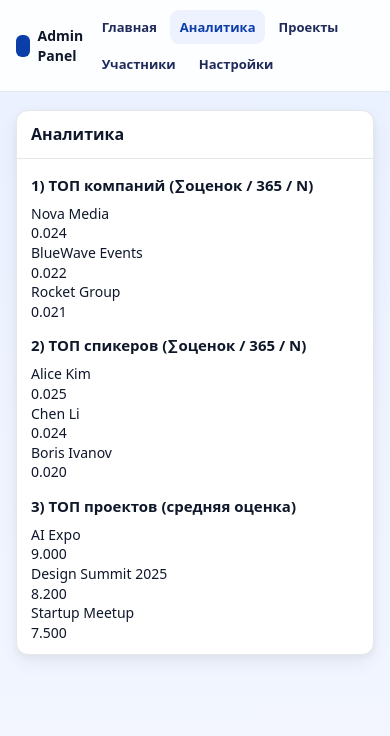
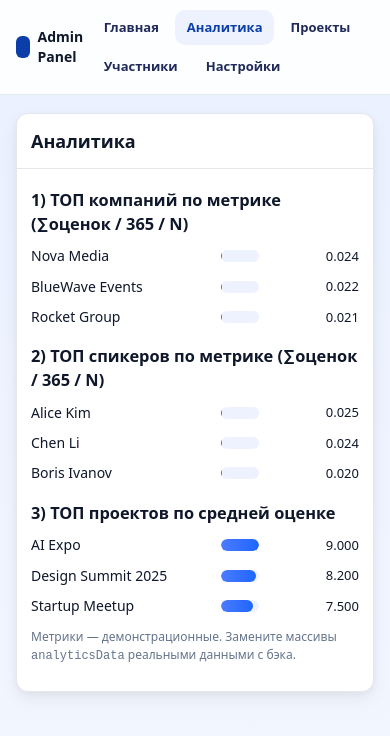
Before and after one commit to BahromovAbdulatif/second, a plain HTML site: page index.html in a window 390 px wide. Both pictures are taken after a click on the link "Аналитика". Drawn offline with Linux system fonts and the light colour scheme.

Commit message:
Update index.html

```diff
--- a/index.html
+++ b/index.html
@@ -16,7 +16,7 @@
   body{
     margin:0;background:linear-gradient(180deg,#e9f0ff 0%, #f6f8ff 120%);
     font-family:system-ui,-apple-system,Segoe UI,Roboto,Ubuntu,Arial,sans-serif;
-    font-size:14px; line-height:1.4; color:var(--ink)
+    font-size:14px; line-height:1.45; color:var(--ink)
   }
   a{color:inherit;text-decoration:none}
 
@@ -25,16 +25,16 @@
   .topbar-inner{max-width:1280px;margin:0 auto;display:flex;align-items:center;justify-content:space-between;padding:10px 16px}
   .brand{display:flex;gap:8px;align-items:center;font-weight:800}
   .brand-badge{width:22px;height:22px;border-radius:6px;background:#0b3ea9}
-  .tabs{display:flex;gap:4px;flex-wrap:wrap}
-  .tab{padding:8px 10px;border-radius:9px;cursor:pointer;font-weight:700;color:#1f2a5a;font-size:13px}
+  .tabs{display:flex;gap:6px;flex-wrap:wrap}
+  .tab{padding:8px 12px;border-radius:10px;cursor:pointer;font-weight:700;color:#1f2a5a;font-size:13px}
   .tab.active{background:#eef2ff;color:#0b3ea9}
 
   /* Layout */
   .wrap{max-width:1280px;margin:18px auto;padding:0 16px}
   .card{background:var(--panel);border:1px solid var(--border);border-radius:var(--radius);box-shadow:var(--shadow);overflow:hidden}
-  .card-head{display:flex;align-items:center;justify-content:space-between;padding:12px 14px;border-bottom:1px solid var(--border)}
-  .card-title{margin:0;font-size:16px;font-weight:800}
-  .card-body{padding:12px 14px}
+  .card-head{display:flex;align-items:center;justify-content:space-between;padding:14px;border-bottom:1px solid var(--border)}
+  .card-title{margin:0;font-size:18px;font-weight:800}
+  .card-body{padding:14px}
   .btn{appearance:none;border:0;border-radius:10px;padding:8px 12px;font-weight:800;cursor:pointer;transition:filter .15s, transform .03s;font-size:13px}
   .btn:active{transform:translateY(1px)}
   .btn.primary{background:var(--brand);color:#fff;box-shadow:0 6px 14px rgba(30,102,255,.18)}
@@ -63,7 +63,6 @@
     padding: 12px; z-index: 100;
   }
   .modal-backdrop.show{ display:flex; }
-
   .modal{
     width: min(1100px, 96vw);
     height: 80dvh;                 /* гарантированный внутренний скролл */
@@ -76,7 +75,7 @@
   .modal-body{overflow:auto;-webkit-overflow-scrolling:touch;overscroll-behavior:contain;padding:12px}
   .modal-actions{display:flex;gap:8px;justify-content:flex-end;padding:10px 12px;border-top:1px solid var(--border);background:#f8fafc}
 
-  /* Create-project form (compact) */
+  /* Create-project form */
   .modal-grid{display:grid;grid-template-columns:repeat(3,1fr);gap:10px}
   .form-row{display:flex;flex-direction:column;gap:6px}
   label{font-size:12px;font-weight:900}
@@ -93,7 +92,7 @@
   .remove{background:#fff;border:1px solid var(--border);border-radius:8px;padding:6px;cursor:pointer;font-size:14px}
   .remove:hover{filter:brightness(.98)}
 
-  /* Project View modal specifics */
+  /* Project View modal */
   .pv-grid{display:grid;grid-template-columns:1fr;gap:10px}
   .pv-2col{display:grid;grid-template-columns:1fr 1fr;gap:10px}
   .pv-card{border:1px solid var(--border);border-radius:10px;padding:10px}
@@ -101,7 +100,6 @@
   .pv-row{display:grid;grid-template-columns:1fr 1fr 1fr 1fr;gap:8px}
   .pv-row input{width:100%}
   .pv-actions{display:flex;gap:8px;justify-content:flex-end;margin-top:8px}
-
   .ppl-controls{display:flex;gap:8px;align-items:center;flex-wrap:wrap;margin-bottom:8px}
   .ppl-table{width:100%;border-collapse:separate;border-spacing:0;min-width:900px}
   .ppl-table th,.ppl-table td{padding:8px;border-bottom:1px solid var(--border);font-size:12px;text-align:left;vertical-align:middle}
@@ -110,13 +108,20 @@
   .copy-btn,.regen-btn,.sms-btn{padding:6px 8px;border:1px solid var(--border);border-radius:6px;background:#fff;cursor:pointer;font-size:12px}
   .copy-btn:hover,.regen-btn:hover,.sms-btn:hover{filter:brightness(.98)}
 
+  /* ===== АНАЛИТИКА (как раньше) ===== */
+  .bar{display:flex;align-items:center;gap:10px;margin:10px 0}
+  .bar-label{width:34%;min-width:180px;white-space:nowrap;overflow:hidden;text-overflow:ellipsis;font-size:14px}
+  .bar-track{flex:1;height:12px;background:#eef2ff;border-radius:999px;overflow:hidden}
+  .bar-fill{height:100%;background:linear-gradient(90deg,#4b7bff,#1e66ff);border-radius:999px}
+  .bar-value{min-width:90px;text-align:right;font-variant-numeric:tabular-nums;font-size:13px}
+
   @media(max-width:1100px){ .modal-grid{grid-template-columns:repeat(2,1fr)} }
   @media(max-width:720px){
     .modal{ width:100%; height:100dvh; border-radius:0 }
     .modal-body{ padding:10px }
     .modal-grid{ grid-template-columns:1fr }
     .row-grid,.row-grid.participants{ grid-template-columns:1fr 1fr .22fr }
-    .tabs{ gap:3px }
+    .tabs{ gap:4px }
     .pv-2col{grid-template-columns:1fr}
     .pv-row{grid-template-columns:1fr 1fr}
   }
@@ -154,27 +159,29 @@
                 <th>Сумма</th><th>Компания</th><th>Участники</th><th class="action-cell">Действия</th>
               </tr>
             </thead>
-            <tbody id="projects-tbody"><!-- рендерится из JS --></tbody>
+            <tbody id="projects-tbody"></tbody>
           </table>
         </div>
-        <p class="muted" style="margin-top:6px">Клик по названию или по ✏️ — открыть проект. Внутри: список людей, номера Узбекистана, индивидуальные ссылки, «Copy / Regen».</p>
+        <p class="muted" style="margin-top:6px">Клик по названию или по ✏️ — открыть проект. Внутри: участники, номера Узбекистана, индивидуальные ссылки (Copy / Regen).</p>
       </div>
     </div>
   </section>
 
-  <!-- Аналитика (демо) -->
+  <!-- Аналитика -->
   <section id="sec-analytics" class="section">
     <div class="card">
       <div class="card-head"><h2 class="card-title">Аналитика</h2></div>
       <div class="card-body">
-        <h3 style="margin:4px 0 8px;font-size:15px">1) ТОП компаний (∑оценок / 365 / N)</h3>
+        <h3 style="margin:6px 0 10px">1) ТОП компаний по метрике (∑оценок / 365 / N)</h3>
         <div id="bars-companies"></div>
 
-        <h3 style="margin:14px 0 8px;font-size:15px">2) ТОП спикеров (∑оценок / 365 / N)</h3>
+        <h3 style="margin:18px 0 10px">2) ТОП спикеров по метрике (∑оценок / 365 / N)</h3>
         <div id="bars-speakers"></div>
 
-        <h3 style="margin:14px 0 8px;font-size:15px">3) ТОП проектов (средняя оценка)</h3>
+        <h3 style="margin:18px 0 10px">3) ТОП проектов по средней оценке</h3>
         <div id="bars-projects"></div>
+
+        <p class="muted">Метрики — демонстрационные. Замените массивы <code>analyticsData</code> реальными данными с бэка.</p>
       </div>
     </div>
   </section>
@@ -192,76 +199,33 @@
       <h3 class="modal-title" id="modal-title-create">Создать проект (конференцию)</h3>
       <button class="btn ghost" id="close-create" aria-label="Закрыть">✕</button>
     </div>
-
     <form id="project-form">
       <div class="modal-body">
         <div class="modal-grid">
-          <div class="form-row">
-            <label class="req" for="p-name">Название</label>
-            <input id="p-name" type="text" placeholder="Design Summit 2025" required>
-          </div>
-          <div class="form-row">
-            <label class="req" for="p-company">Компания-организатор</label>
-            <input id="p-company" type="text" placeholder="BlueWave Events" required>
-          </div>
-          <div class="form-row">
-            <label class="req" for="p-place">Место / Адрес</label>
-            <input id="p-place" type="text" placeholder="г. Ташкент, ул. Навои, 12" required>
-          </div>
-
-          <div class="form-row">
-            <label class="req" for="p-manager-phone">Телефон менеджера</label>
-            <input id="p-manager-phone" type="tel" inputmode="tel" placeholder="+998 (__) ___-__-__" pattern="^\\+?\\d[\\d\\s\\-()]{6,}$" required>
-          </div>
-          <div class="form-row">
-            <label class="req" for="p-date-start">Дата начала</label>
-            <input id="p-date-start" type="date" required>
-          </div>
-          <div class="form-row">
-            <label class="req" for="p-date-end">Дата окончания</label>
-            <input id="p-date-end" type="date" required>
-          </div>
-
-          <div class="form-row">
-            <label class="req" for="p-time-start">Время начала</label>
-            <input id="p-time-start" type="time" required>
-          </div>
-          <div class="form-row">
-            <label class="req" for="p-time-end">Время окончания</label>
-            <input id="p-time-end" type="time" required>
-          </div>
-
-          <div class="form-row">
-            <label class="req" for="p-amount">Сумма (UZS)</label>
-            <input id="p-amount" type="number" min="0" step="1000" placeholder="0" required>
-          </div>
-          <div class="form-row">
-            <label for="p-status">Статус</label>
-            <input id="p-status" type="text" placeholder="Черновик / Опубликован">
-          </div>
+          <div class="form-row"><label class="req" for="p-name">Название</label><input id="p-name" type="text" placeholder="Design Summit 2025" required></div>
+          <div class="form-row"><label class="req" for="p-company">Компания-организатор</label><input id="p-company" type="text" placeholder="BlueWave Events" required></div>
+          <div class="form-row"><label class="req" for="p-place">Место / Адрес</label><input id="p-place" type="text" placeholder="г. Ташкент, ул. Навои, 12" required></div>
+          <div class="form-row"><label class="req" for="p-manager-phone">Телефон менеджера</label><input id="p-manager-phone" type="tel" inputmode="tel" placeholder="+998 (__) ___-__-__" pattern="^\\+?\\d[\\d\\s\\-()]{6,}$" required></div>
+          <div class="form-row"><label class="req" for="p-date-start">Дата начала</label><input id="p-date-start" type="date" required></div>
+          <div class="form-row"><label class="req" for="p-date-end">Дата окончания</label><input id="p-date-end" type="date" required></div>
+          <div class="form-row"><label class="req" for="p-time-start">Время начала</label><input id="p-time-start" type="time" required></div>
+          <div class="form-row"><label class="req" for="p-time-end">Время окончания</label><input id="p-time-end" type="time" required></div>
+          <div class="form-row"><label class="req" for="p-amount">Сумма (UZS)</label><input id="p-amount" type="number" min="0" step="1000" placeholder="0" required></div>
+          <div class="form-row"><label for="p-status">Статус</label><input id="p-status" type="text" placeholder="Черновик / Опубликован"></div>
         </div>
 
-        <!-- Спикеры -->
         <div class="subcard" id="speakers-card">
-          <div class="subhead">
-            <strong>Спикеры</strong>
-            <button class="btn ghost" type="button" id="add-speaker">+ Добавить спикера</button>
-          </div>
+          <div class="subhead"><strong>Спикеры</strong><button class="btn ghost" type="button" id="add-speaker">+ Добавить спикера</button></div>
           <div id="speakers-list"></div>
           <p class="muted">Имя и тема выступления. Можно добавить несколько.</p>
         </div>
 
-        <!-- Участники -->
         <div class="subcard" id="participants-card">
-          <div class="subhead">
-            <strong>Участники</strong>
-            <button class="btn ghost" type="button" id="add-participant">+ Добавить участника</button>
-          </div>
+          <div class="subhead"><strong>Участники</strong><button class="btn ghost" type="button" id="add-participant">+ Добавить участника</button></div>
           <div id="participants-list"></div>
           <p class="muted">Имя и номер телефона (для SMS с одноразовой ссылкой). Если пропустить — добавим 10–30 демо-участников автоматически.</p>
         </div>
       </div>
-
       <div class="modal-actions">
         <button type="button" class="btn ghost" id="cancel-create">Отмена</button>
         <button type="submit" class="btn primary">Сохранить проект</button>
@@ -277,10 +241,8 @@
       <h3 class="modal-title" id="modal-title-view">Проект</h3>
       <button class="btn ghost" id="close-view" aria-label="Закрыть">✕</button>
     </div>
-
     <div class="modal-body">
       <div class="pv-grid">
-        <!-- Обзор -->
         <div class="pv-card">
           <h4 class="pv-title">Обзор проекта</h4>
           <div class="pv-2col">
@@ -301,38 +263,26 @@
             <input id="pv-amount" class="input-sm" type="number" placeholder="Сумма (UZS)">
             <input id="pv-status" class="input-sm" placeholder="Статус">
           </div>
-          <div class="pv-actions">
-            <button id="pv-save" class="btn primary">Сохранить изменения</button>
-          </div>
+          <div class="pv-actions"><button id="pv-save" class="btn primary">Сохранить изменения</button></div>
         </div>
 
-        <!-- Участники -->
         <div class="pv-card">
           <h4 class="pv-title">Участники проекта</h4>
-
           <div class="ppl-controls">
             <input id="ppl-search" class="input-sm" placeholder="Поиск по имени или телефону" style="max-width:280px">
             <button id="ppl-add" class="btn ghost" type="button">+ Добавить участника</button>
             <span class="muted" id="ppl-count"></span>
           </div>
-
           <div style="overflow:auto">
             <table class="ppl-table">
-              <thead>
-                <tr>
-                  <th>#</th><th>Имя</th><th>Телефон (UZ)</th><th>Индивидуальная ссылка</th><th>Действия</th>
-                </tr>
-              </thead>
-              <tbody id="ppl-tbody"><!-- рендерится из JS --></tbody>
+              <thead><tr><th>#</th><th>Имя</th><th>Телефон (UZ)</th><th>Индивидуальная ссылка</th><th>Действия</th></tr></thead>
+              <tbody id="ppl-tbody"></tbody>
             </table>
           </div>
         </div>
       </div>
     </div>
-
-    <div class="modal-actions">
-      <button type="button" class="btn ghost" id="cancel-view">Закрыть</button>
-    </div>
+    <div class="modal-actions"><button type="button" class="btn ghost" id="cancel-view">Закрыть</button></div>
   </div>
 </div>
 
@@ -346,68 +296,48 @@ tabs.forEach(t=>t.addEventListener('click',()=>{
 }));
 
 /* ---------- Utils ---------- */
-const FEEDBACK_BASE = (location.origin || 'https://example.com') + '/feedback/';
+const FEEDBACK_BASE = (location.origin && location.origin!=='null' ? location.origin : 'https://example.com') + '/feedback/';
 const rand = (n)=>Math.floor(Math.random()*n);
-const pad2 = (n)=>String(n).padStart(2,'0');
-const token = (len=12)=>{
-  const chars='abcdefghijklmnopqrstuvwxyzABCDEFGHIJKLMNOPQRSTUVWXYZ0123456789';
-  let out=''; for(let i=0;i<len;i++) out+=chars[rand(chars.length)];
-  return out;
-};
+const token = (len=14)=>{ const c='abcdefghijklmnopqrstuvwxyzABCDEFGHIJKLMNOPQRSTUVWXYZ0123456789'; let s=''; for(let i=0;i<len;i++) s+=c[rand(c.length)]; return s; };
 const uzCodes = ['90','91','93','94','95','97','98','99','33','88'];
-function randomUzPhone(){
-  const code = uzCodes[rand(uzCodes.length)];
-  const n = String(Math.floor(1_000_000 + Math.random()*9_000_000)); // 7 цифр
-  return `+998 ${code} ${n.slice(0,3)}-${n.slice(3,5)}-${n.slice(5)}`;
-}
+function randomUzPhone(){ const code=uzCodes[rand(uzCodes.length)], n=String(Math.floor(1_000_000+Math.random()*9_000_000)); return `+998 ${code} ${n.slice(0,3)}-${n.slice(3,5)}-${n.slice(5)}`; }
 const firstNames = ['Aziz','Alisher','Madina','Gulnora','Jasur','Sevara','Nigora','Javlon','Sardor','Umid','Shahzoda','Murod','Diyora','Kamola','Sherzod','Iroda','Shaxzod','Muxlisa','Akmal','Dilshod','Sitora','Otabek','Lola','Doston','Maftuna','Javohir','Malika','Bekzod','Nozima','Said','Jahongir','Zarina','Shahnoza','Bobur'];
 function randomName(){ return firstNames[rand(firstNames.length)]; }
 
-/* ---------- In-memory store ---------- */
+/* ---------- Data store ---------- */
 let projects = [
   seedProject(1,'Design Summit 2025','BlueWave Events','г. Ташкент, Истиқлол, 10','+998 90 123-45-67','2025-05-12','2025-05-13','09:00','18:00',12000000,'Черновик', rand(10)+12),
   seedProject(2,'Startup Meetup','Rocket Group','г. Ташкент, Амир Темур, 25','+998 97 765-43-21','2025-07-02','2025-07-02','18:30','21:00',3500000,'Опубликован', rand(10)+10),
 ];
 function seedProject(id,name,company,place,manager,ds,de,ts,te,amount,status,peopleCount){
-  const participants=[];
-  const n=peopleCount ?? (10+rand(21)); // 10..30
-  for(let i=0;i<n;i++){
-    participants.push({ id:i+1, name:randomName(), phone:randomUzPhone(), token:token(14) });
-  }
+  const participants=[]; const n=peopleCount??(10+rand(21));
+  for(let i=0;i<n;i++) participants.push({ id:i+1, name:randomName(), phone:randomUzPhone(), token:token() });
   return { id, name, company, place, manager_phone:manager, date_start:ds, date_end:de, time_start:ts, time_end:te, amount, status, speakers:[], participants };
 }
 
-/* ---------- Render projects table ---------- */
+/* ---------- Projects table ---------- */
 const tbody = document.getElementById('projects-tbody');
 function renderProjectsTable(){
   tbody.innerHTML='';
   projects.forEach((p,idx)=>{
     const tr=document.createElement('tr');
-    tr.innerHTML = `
+    tr.innerHTML=`
       <td>${idx+1}</td>
       <td><span class="linkish" data-open="${p.id}">${p.name}</span></td>
       <td>${p.date_start||'—'} — ${p.date_end||'—'}</td>
       <td>${p.time_start||'—'} — ${p.time_end||'—'}</td>
-      <td>${p.amount ? Number(p.amount).toLocaleString('ru-RU')+' UZS':'—'}</td>
+      <td>${p.amount?Number(p.amount).toLocaleString('ru-RU')+' UZS':'—'}</td>
       <td>${p.company||'—'}</td>
       <td>${p.participants.length}</td>
-      <td class="action-cell">
-        <button class="btn ghost" data-edit="${p.id}" title="Открыть/изменить">✏️</button>
-      </td>
-    `;
+      <td class="action-cell"><button class="btn ghost" data-edit="${p.id}" title="Открыть/изменить">✏️</button></td>`;
     tbody.appendChild(tr);
   });
-
-  tbody.querySelectorAll('[data-open]').forEach(el=>{
-    el.addEventListener('click',()=>openProjectView(Number(el.dataset.open)));
-  });
-  tbody.querySelectorAll('[data-edit]').forEach(el=>{
-    el.addEventListener('click',()=>openProjectView(Number(el.dataset.edit)));
-  });
+  tbody.querySelectorAll('[data-open]').forEach(el=>el.addEventListener('click',()=>openProjectView(Number(el.dataset.open))));
+  tbody.querySelectorAll('[data-edit]').forEach(el=>el.addEventListener('click',()=>openProjectView(Number(el.dataset.edit))));
 }
 renderProjectsTable();
 
-/* ---------- Analytics (demo simple bars) ---------- */
+/* ---------- Analytics (как раньше) ---------- */
 const analyticsData = {
   companies: [
     { company: 'BlueWave Events', ratings: [8,9,7,9,8] },
@@ -428,7 +358,7 @@ const analyticsData = {
 function metric(sum,n){ return n?(sum/365)/n:0; }
 function avg(arr){ return arr.length? arr.reduce((a,b)=>a+b,0)/arr.length : 0; }
 function renderBars(containerId, rows, labelKey, valueFn){
-  const cont=document.getElementById(containerId); if(!cont) return;
+  const cont=document.getElementById(containerId);
   cont.innerHTML='';
   if(!rows.length){ cont.textContent='Нет данных'; return; }
   const vals=rows.map(valueFn), max=Math.max(...vals,1);
@@ -453,7 +383,6 @@ const mCreate = document.getElementById('modal-create');
 const btnNew   = document.getElementById('btn-new');
 const btnCloseCreate = document.getElementById('close-create');
 const btnCancelCreate = document.getElementById('cancel-create');
-
 btnNew.addEventListener('click', ()=>{ mCreate.classList.add('show'); document.body.style.overflow='hidden'; ensureOneRowDefaults(); });
 [btnCloseCreate, btnCancelCreate].forEach(b=>b.addEventListener('click', ()=>{ mCreate.classList.remove('show'); document.body.style.overflow=''; }));
 mCreate.addEventListener('click', (e)=>{ if(e.target===mCreate) { mCreate.classList.remove('show'); document.body.style.overflow=''; } });
@@ -463,29 +392,16 @@ const speakersList=document.getElementById('speakers-list');
 const participantsList=document.getElementById('participants-list');
 document.getElementById('add-speaker').addEventListener('click', ()=>addSpeakerRow());
 document.getElementById('add-participant').addEventListener('click', ()=>addParticipantRow());
-function ensureOneRowDefaults(){
-  if(!document.querySelector('.speaker-row')) addSpeakerRow();
-  if(!document.querySelector('.participant-row')) addParticipantRow();
-}
+function ensureOneRowDefaults(){ if(!document.querySelector('.speaker-row')) addSpeakerRow(); if(!document.querySelector('.participant-row')) addParticipantRow(); }
 function addSpeakerRow(nameVal='', topicVal=''){
-  const row=document.createElement('div');
-  row.className='row-grid speaker-row';
-  row.innerHTML=`
-    <input type="text" placeholder="Имя спикера" value="${nameVal}">
-    <input type="text" placeholder="Тема выступления" value="${topicVal}">
-    <button class="remove" type="button" aria-label="Удалить">🗑</button>`;
-  row.querySelector('.remove').onclick=()=>row.remove();
-  speakersList.appendChild(row);
+  const row=document.createElement('div'); row.className='row-grid speaker-row';
+  row.innerHTML=`<input type="text" placeholder="Имя спикера" value="${nameVal}"><input type="text" placeholder="Тема выступления" value="${topicVal}"><button class="remove" type="button" aria-label="Удалить">🗑</button>`;
+  row.querySelector('.remove').onclick=()=>row.remove(); speakersList.appendChild(row);
 }
 function addParticipantRow(nameVal='', phoneVal=''){
-  const row=document.createElement('div');
-  row.className='row-grid participants participant-row';
-  row.innerHTML=`
-    <input type="text" placeholder="Имя участника" value="${nameVal}">
-    <input type="tel" placeholder="+998 (__) ___-__-__" value="${phoneVal}" pattern="^\\+?\\d[\\d\\s\\-()]{6,}$" title="Введите корректный номер">
-    <button class="remove" type="button" aria-label="Удалить">🗑</button>`;
-  row.querySelector('.remove').onclick=()=>row.remove();
-  participantsList.appendChild(row);
+  const row=document.createElement('div'); row.className='row-grid participants participant-row';
+  row.innerHTML=`<input type="text" placeholder="Имя участника" value="${nameVal}"><input type="tel" placeholder="+998 (__) ___-__-__" value="${phoneVal}" pattern="^\\+?\\d[\\d\\s\\-()]{6,}$" title="Введите корректный номер"><button class="remove" type="button" aria-label="Удалить">🗑</button>`;
+  row.querySelector('.remove').onclick=()=>row.remove(); participantsList.appendChild(row);
 }
 
 /* submit create */
@@ -499,19 +415,13 @@ document.getElementById('project-form').addEventListener('submit', (e)=>{
     time_start: val('#p-time-start'), time_end: val('#p-time-end'),
     amount: Number(val('#p-amount')||0), status: val('#p-status') || 'Черновик',
     speakers: rows('.speaker-row').map(r=>({name:r.a, topic:r.b})),
-    participants: rows('.participant-row').map((r,i)=>({id:i+1, name:r.a, phone:r.b, token:token(14)})),
+    participants: rows('.participant-row').map((r,i)=>({id:i+1, name:r.a, phone:r.b, token:token()})),
   };
-  // если участников не добавили — сгенерируем 10–30
-  if(payload.participants.length===0){
-    const n=10+rand(21);
-    for(let i=0;i<n;i++){ payload.participants.push({id:i+1, name:randomName(), phone:randomUzPhone(), token:token(14)}); }
-  }
+  if(payload.participants.length===0){ const n=10+rand(21); for(let i=0;i<n;i++){ payload.participants.push({id:i+1, name:randomName(), phone:randomUzPhone(), token:token()}); } }
   projects.push(payload);
   renderProjectsTable();
-  // reset + close
   e.target.reset(); speakersList.innerHTML=''; participantsList.innerHTML='';
   mCreate.classList.remove('show'); document.body.style.overflow='';
-  // открыть проект сразу
   openProjectView(payload.id);
 });
 const val=sel=>document.querySelector(sel).value.trim();
@@ -526,13 +436,10 @@ mView.addEventListener('click', (e)=>{ if(e.target===mView) closeProjectView();
 function closeProjectView(){ mView.classList.remove('show'); document.body.style.overflow=''; }
 
 let currentProjectId = null;
-
 function openProjectView(id){
   const p = projects.find(x=>x.id===id); if(!p) return;
   currentProjectId = id;
   document.getElementById('modal-title-view').textContent = `Проект: ${p.name}`;
-
-  // overview fields
   byId('pv-name').value = p.name || '';
   byId('pv-company').value = p.company || '';
   byId('pv-place').value = p.place || '';
@@ -543,7 +450,6 @@ function openProjectView(id){
   byId('pv-tend').value   = p.time_end || '';
   byId('pv-amount').value = p.amount || '';
   byId('pv-status').value = p.status || '';
-
   renderPeopleTable(p.participants);
   mView.classList.add('show'); document.body.style.overflow='hidden';
 }
@@ -573,7 +479,7 @@ const pplCount = document.getElementById('ppl-count');
 document.getElementById('ppl-add').addEventListener('click', ()=>{
   const p = projects.find(x=>x.id===currentProjectId); if(!p) return;
   const nextId = (p.participants.at(-1)?.id || 0) + 1;
-  p.participants.push({ id: nextId, name: randomName(), phone: randomUzPhone(), token: token(14) });
+  p.participants.push({ id: nextId, name: randomName(), phone: randomUzPhone(), token: token() });
   renderPeopleTable(p.participants);
 });
 pplSearch.addEventListener('input', ()=>{
@@ -601,15 +507,11 @@ function renderPeopleTable(list, filtered=false){
           <button class="regen-btn" data-regen="${u.id}">Regen</button>
         </div>
       </td>
-      <td>
-        <button class="sms-btn" data-sms="${u.id}">SMS</button>
-      </td>
-    `;
+      <td><button class="sms-btn" data-sms="${u.id}">SMS</button></td>`;
     pplTbody.appendChild(tr);
   });
   pplCount.textContent = `Всего: ${filtered ? arr.length + ' (из ' + p.participants.length + ')' : p.participants.length}`;
 
-  // wire inputs
   pplTbody.querySelectorAll('input[data-field]').forEach(inp=>{
     inp.addEventListener('change', ()=>{
       const id = Number(inp.dataset.id);
@@ -618,7 +520,6 @@ function renderPeopleTable(list, filtered=false){
       if(user){ user[field] = inp.value.trim(); }
     });
   });
-  // copy
   pplTbody.querySelectorAll('[data-copy]').forEach(btn=>{
     btn.addEventListener('click', ()=>{
       const id=Number(btn.dataset.copy);
@@ -628,16 +529,14 @@ function renderPeopleTable(list, filtered=false){
       btn.textContent='Copied'; setTimeout(()=>btn.textContent='Copy',1000);
     });
   });
-  // regen token
   pplTbody.querySelectorAll('[data-regen]').forEach(btn=>{
     btn.addEventListener('click', ()=>{
       const id=Number(btn.dataset.regen);
       const user=p.participants.find(x=>x.id===id); if(!user) return;
-      user.token = token(14);
-      renderPeopleTable(p.participants); // перерисуем, чтобы обновить ссылку
+      user.token = token();
+      renderPeopleTable(p.participants);
     });
   });
-  // sms demo
   pplTbody.querySelectorAll('[data-sms]').forEach(btn=>{
     btn.addEventListener('click', ()=>{
       const id=Number(btn.dataset.sms);
@@ -646,9 +545,6 @@ function renderPeopleTable(list, filtered=false){
     });
   });
 }
-
-/* ---------- helpers ---------- */
-function openCreate(){ mCreate.classList.add('show'); document.body.style.overflow='hidden'; ensureOneRowDefaults(); }
 </script>
 </body>
 </html>
```
